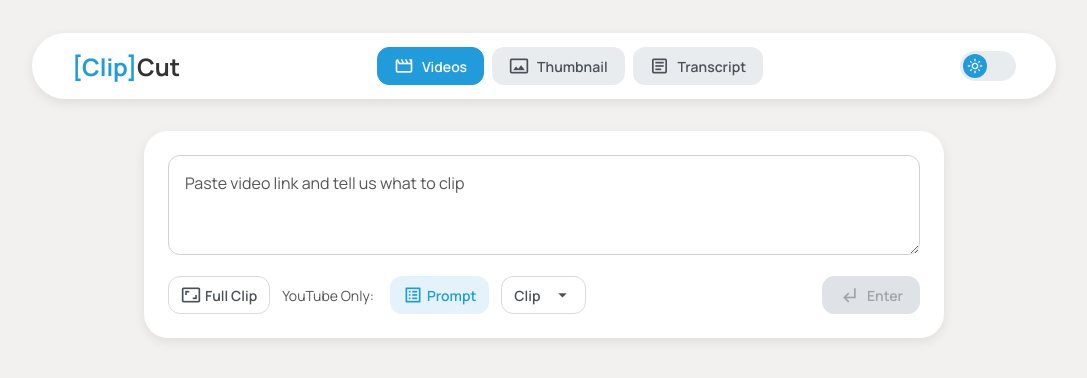
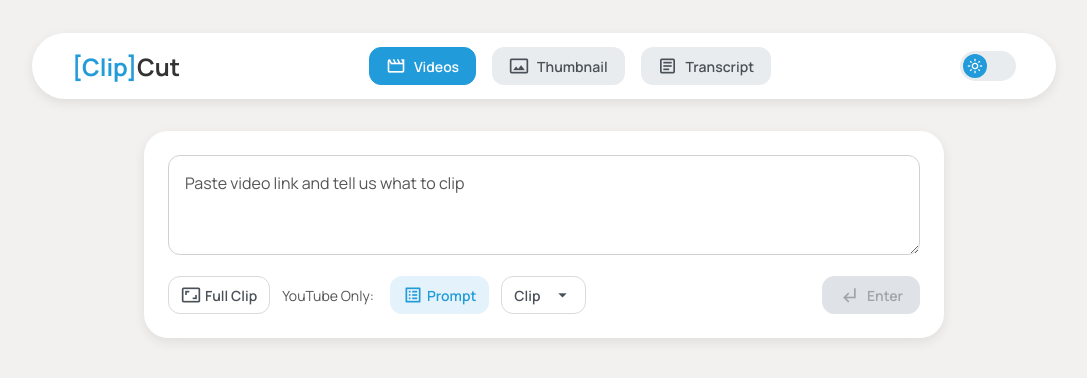
Before and after one commit to birazzzz/clipcut, a plain HTML site: page index.html in a window 1280 px wide. Shown: the whole page, without its empty margins (96-1183 px from the left). Drawn offline with Linux system fonts and the light colour scheme.

Commit message:
icon polish

```diff
--- a/style.css
+++ b/style.css
@@ -142,10 +142,8 @@
 
 .navbar-links {
     display: flex;
-    gap: 8px;
+    gap: 16px !important;
     flex-wrap: nowrap;
-    justify-content: center;
-    flex: 1;
 }
 
 .nav-button {
```
Also changed, not shown: 4 other files.
